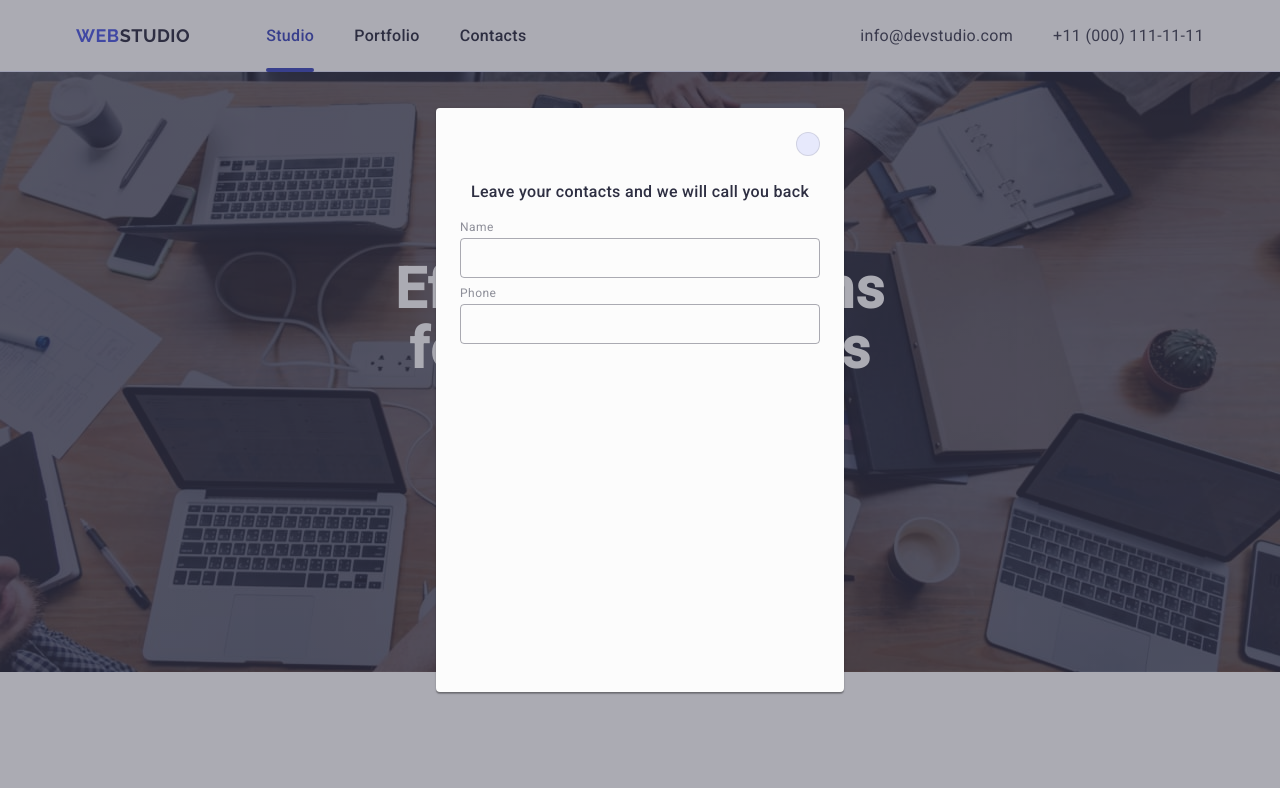
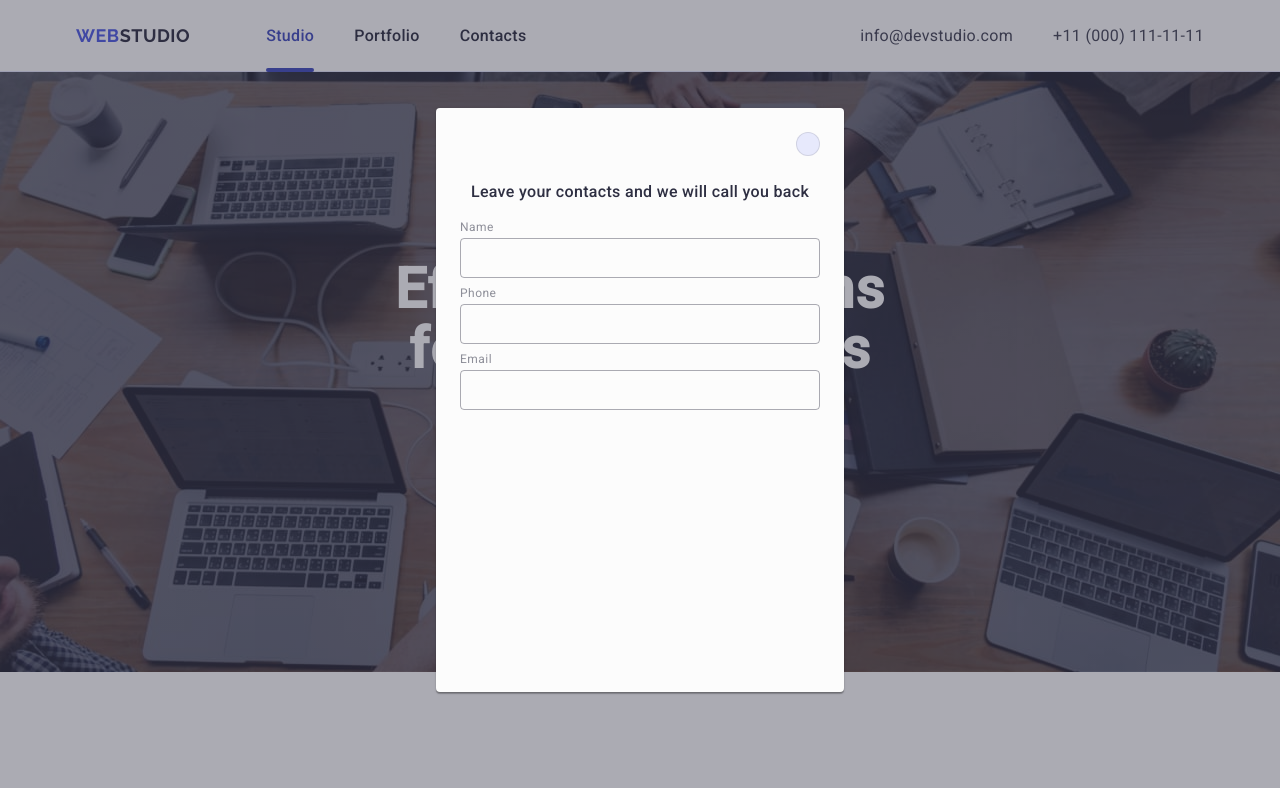
Before and after one commit to AlexSandr90/goit-markup-hw-05, a plain HTML site: page index.html in a window 1280 px wide. Shown: the top 788 px of the page. Drawn offline with nearby package versions, Linux system fonts and the light colour scheme.

Commit message:
modal form

```diff
--- a/index.html
+++ b/index.html
@@ -480,6 +480,22 @@
               </svg>
             </div>
           </div>
+
+          <div class="modal-form-group">
+            <label class="modal-form-label">Email</label>
+            <div class="input-group">
+              <input
+                type="text"
+                id="user-name"
+                name="user-name"
+                class="modal-form-input"
+              />
+
+              <svg class="form-input-img" width="18" height="24">
+                <use href="./images/icons.svg#mail"></use>
+              </svg>
+            </div>
+          </div>
         </form>
       </div>
   </div>
```
Also changed, not shown: images/icons.svg, images/mail.svg.
